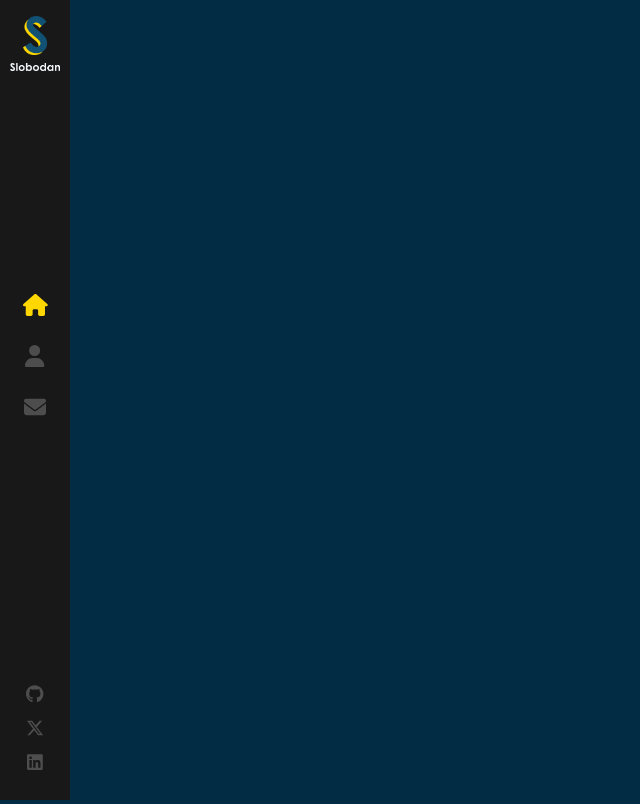
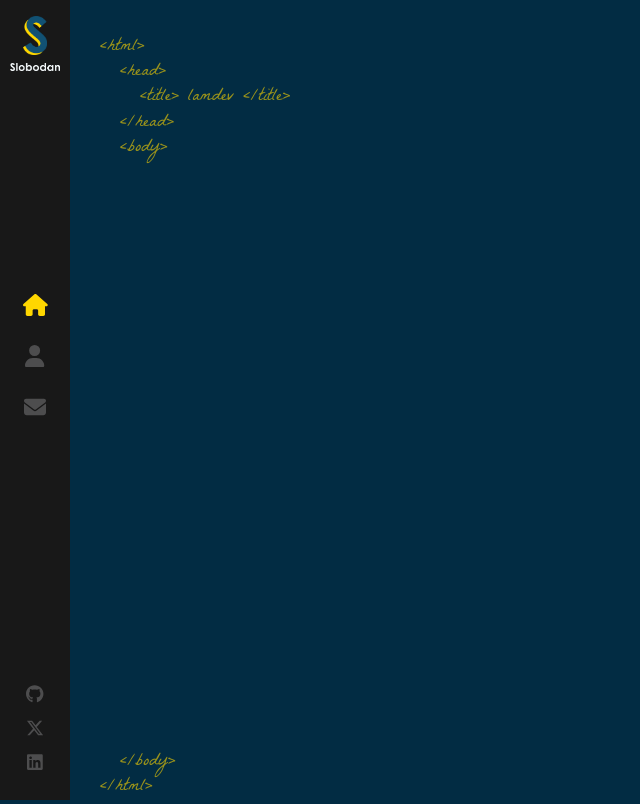
Before and after one commit to OumarLAM/oumarlam-portfolio, a React (Vite) app: page / in a window 1280 px wide. Shown: the whole page, without its empty margins (0-640 px from the left). Built offline with nearby package versions, Linux system fonts and the light colour scheme.

Commit message:
Add html funny structure to the page

```diff
--- a/src/components/Layout/index.jsx
+++ b/src/components/Layout/index.jsx
@@ -1,12 +1,37 @@
-import Sidebar from '../Sidebar';
-import './index.scss';
+import Sidebar from "../Sidebar";
+import "./index.scss";
 
 const Layout = () => {
-    return (
-        <>
-            <Sidebar />
-        </>
-    )
-}
+  return (
+    <div className="app">
+      <Sidebar />
 
-export default Layout
+      <div className="page">
+        <span className="tags top-tags">
+          <span className="top-html-opening">
+            &lt;html&gt;
+            <br />
+            <span className="top-head-closing">&lt;head&gt;</span>
+            <br />
+          </span>
+          <span className="top-title-tag">
+            &lt;title&gt; lamdev &lt;/title&gt;
+          </span>
+          <br />
+          <span className="top-head-closing">&lt;/head&gt;</span>
+          <br />
+          <span className="top-body-opening">&lt;body&gt;</span>
+        </span>
+
+        {/* <Outlet /> */}
+
+        <span className="tags bottom-tags">
+          &lt;/body&gt; <br />
+          <span className="bottom-tag-html">&lt;/html&gt;</span>
+        </span>
+      </div>
+    </div>
+  );
+};
+
+export default Layout;
--- a/src/components/Layout/index.scss
+++ b/src/components/Layout/index.scss
@@ -0,0 +1,33 @@
+.page {
+  width: 100%;
+  height: 100%;
+  position: absolute;
+}
+
+.top-html-opening {
+  margin-left: -20px;
+}
+
+.top-title-tag {
+  margin-left: 20px;
+}
+
+.top-tags {
+  bottom: auto;
+  top: 35px;
+  display: block;
+}
+
+.tags {
+  color: #ffd700;
+  opacity: 0.6;
+  position: absolute;
+  bottom: 0;
+  left: 120px;
+  font-size: 18px;
+  font-family: "La Belle Aurore";
+}
+
+.bottom-tag-html {
+  margin-left: -20px;
+}
```
Also changed, not shown: src/components/Sidebar/index.jsx (+21 -4 lines).
